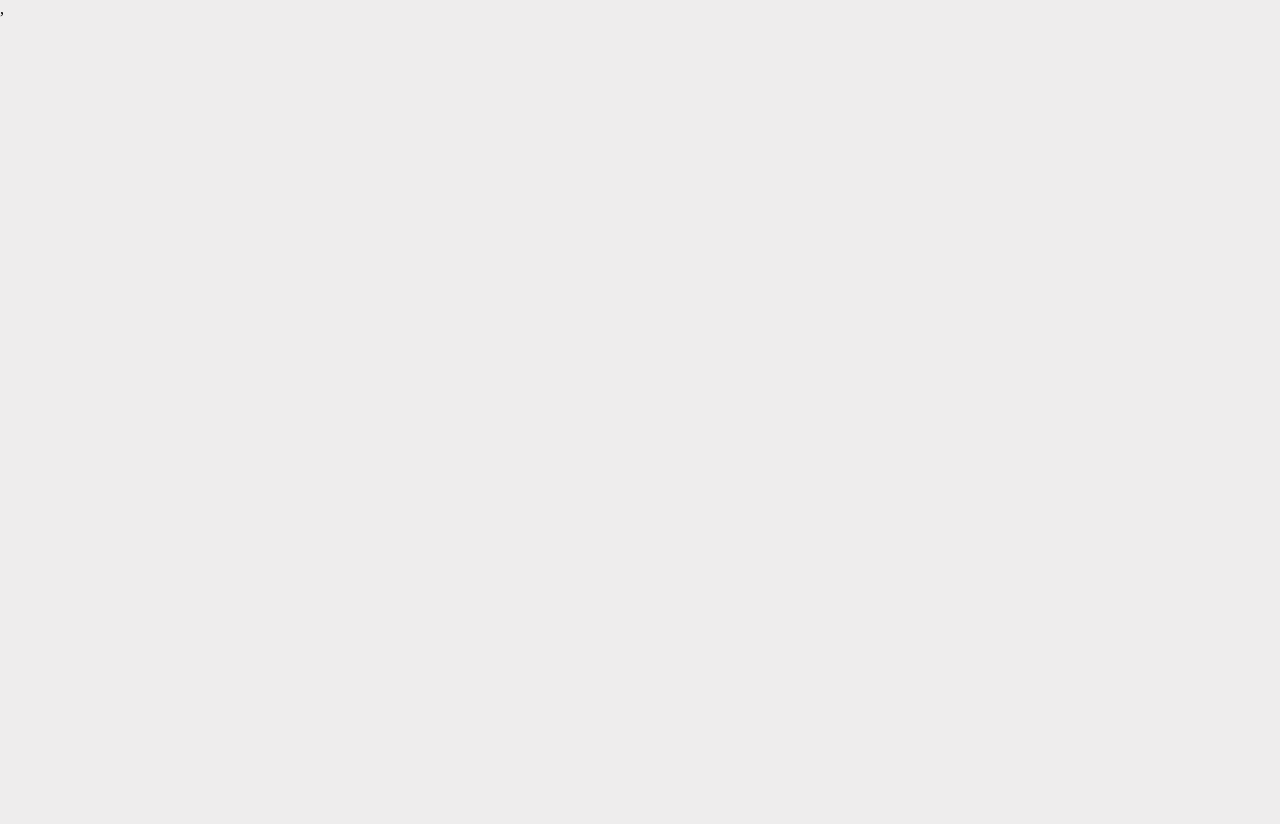
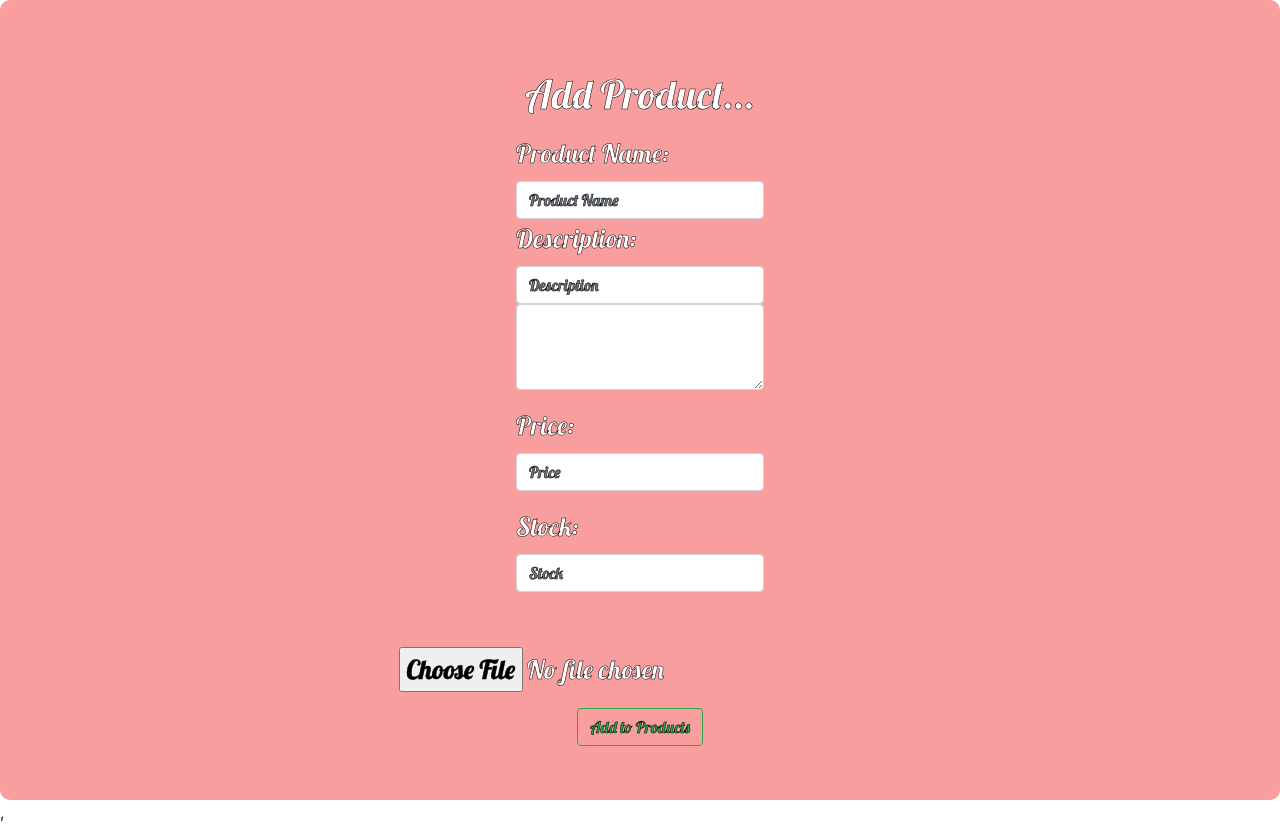
Before and after one commit to HernanBritos/ecommerce-ft04-g1, a React (Create React App) app in the folder client/: page /admin/products/add in a window 1280 px wide. Before the commit the page ends 800 px from the top, so only its background shows below. Built offline with nearby package versions, Linux system fonts and the light colour scheme.

Commit message:
admin product y add

```diff
--- a/client/public/index.html
+++ b/client/public/index.html
@@ -8,6 +8,7 @@
       href="https://fonts.googleapis.com/css2?family=Lato&family=Lobster&family=Montserrat&family=Open+Sans&family=Oswald&family=Roboto&display=swap"
       rel="stylesheet"
     />
+    <link rel="stylesheet" href="https://stackpath.bootstrapcdn.com/bootstrap/4.1.3/css/bootstrap.min.css" integrity="sha384-MCw98/SFnGE8fJT3GXwEOngsV7Zt27NXFoaoApmYm81iuXoPkFOJwJ8ERdknLPMO" crossorigin="anonymous">
     <link
       href="https://fonts.googleapis.com/css2?family=Cinzel:wght@400;500;600;700;800;900&display=swap"
       rel="stylesheet"
--- a/client/src/App.js
+++ b/client/src/App.js
@@ -2,6 +2,8 @@ import React from "react";
 import "./App.css";
 import { BrowserRouter, Route } from "react-router-dom";
 import CatalogComponent from "./components/catalogComponent";
+import FormProduct from "./components/formProducto.jsx";
+import AdminAddProduct from "./components/adminAddProduct.jsx";
 import ProductComponent from "./container/productComponent";
 import HeaderInicio from "./components/headerInicio";
 
@@ -12,6 +14,8 @@ function App() {
       <main className="main">
         <div className="content">
           <Route path="/" exact={true} render={() => <CatalogComponent />} />
+          <Route path="/admin/products" exact={true} render={() => <AdminAddProduct />} />
+          <Route path="/admin/products/add" exact={true} render={() => <FormProduct />} />
           <Route
             path="/product/:id"
             exact={true}
--- /dev/null
+++ b/client/src/components/adminAddProduct.jsx
@@ -0,0 +1,60 @@
+import React from "react";
+import cComponent from "../components/css/adminAddProduct.module.css";
+import { Link } from "react-router-dom";
+
+export default function AdminAddProduct() {
+
+
+return (
+<div class={cComponent.products} ng-app="app" ng-controller="AppCtrl">
+
+  <md-content layout-padding>
+    <div class="actionpane">
+    <Link to="/admin/products/add">
+      <button class="btn btn-default">New Product</button>
+    </Link>
+    </div>
+
+
+    <div class="tables">
+      <table class="table  table-striped table-bordered table-hover table-checkable order-column dataTable">
+      <thead><tr>
+        <th>ID</th>
+        <th>Name</th>
+        <th>Category</th>
+        <th>Price</th>
+        <th>Quantity</th>
+        <th>Status</th>
+        <th>Created</th>
+        </tr></thead>
+        <tbody>
+          <tr>
+            <td>123434</td>
+            <td><span class={cComponent.name}>Titanuim streak wedding band</span>
+</td>
+            <td>Rings</td>
+            <td>N5,000.00</td>
+            <td>12</td>
+            <td><span class="label label-success"> Available </span></td>
+            <td>4 Feb 2017</td>
+          </tr>
+          <tr>
+            <td>123434</td>
+            <td><span class={cComponent.name}>Cascade sterling silver wedding band</span>
+</td>
+            <td>Rings</td>
+            <td>N5,000.00</td>
+            <td>12</td>
+            <td><span class="label label-danger"> UnAvailable </span></td>
+            <td>4 Feb 2017</td>
+          </tr>
+        </tbody>
+      </table>
+    </div>
+  </md-content>
+</div>
+
+)
+
+
+};
--- /dev/null
+++ b/client/src/components/css/adminAddProduct.module.css
@@ -0,0 +1,7 @@
+
+.products .name {
+
+      border-bottom: 1px dotted #ccc;
+      cursor: pointer;
+
+}
--- /dev/null
+++ b/client/src/components/css/formproducto.module.css
@@ -0,0 +1,15 @@
+.form {
+
+    background: rgb(248, 158, 158);
+    min-height: 100vh;
+    display: flex;
+    flex-direction: column;
+    align-items: center;
+    justify-content: center;
+    font-size: calc(10px + 2vmin);
+    color: white;
+    font-family: 'Lobster';
+    border-radius: 10px;
+    -webkit-text-stroke: 0.5px black;
+
+};
--- /dev/null
+++ b/client/src/components/formProducto.jsx
@@ -0,0 +1,96 @@
+import React from "react";
+import cComponent from "../components/css/formproducto.module.css";
+
+
+export default function FormProduct() {
+
+const [input, setInput] = React.useState({
+    productname: '',
+    description: '',
+    price: '',
+    stock: '',
+    img: ''
+    });
+
+const [errors, setErrors] = React.useState({});
+
+const handleInputChange = function(e){
+    setInput({
+        ...input,
+        [e.target.name]: e.target.value
+    })
+    // setErrors(validate({
+    //     ...input,
+    //     [e.target.name]: e.target.value
+    // }));
+}
+
+const handleSubmit = function(e) {
+    e.preventDefault();
+}
+
+return (
+    <form onSubmit={handleSubmit}>
+    <div class={cComponent.form}>
+    <h1 className="my-3">Add Product... </h1>
+    <div class="nose">
+    <label for="productname">Product Name: </label>
+    <input
+    name="name"
+    value={input.name}
+    type="text"
+    onChange={handleInputChange}
+    class="form-control"
+    id="ProductName"
+    placeholder="Product Name"
+    />
+    </div>
+    <div class="form-group">
+    <label for="description">Description: </label>
+    <input
+    name="description"
+    value={input.description}
+    type="text"
+    onChange={handleInputChange}
+    class="form-control"
+    id="Description"
+    placeholder="Description"
+    />
+    <textarea class="form-control" id="exampleFormControlTextarea1" rows="3"></textarea>
+    </div>
+    <div class="form-group">
+    <label for="price">Price: </label>
+    <input
+    name="price"
+    value={input.price}
+    type="real"
+    onChange={handleInputChange}
+    class="form-control"
+    id="price"
+    placeholder="Price"
+    />
+    </div>
+    <div class="form-group">
+    <label for="stock">Stock: </label>
+    <input
+    name="stock"
+    value={input.stock}
+    type="number"
+    onChange={handleInputChange}
+    class="form-control"
+    id="stock"
+    placeholder="Stock"
+    />
+    </div>
+    <div class="form-group">
+    <label for="exampleFormControlFile1"></label>
+    <input type="file" class="form-control-file" id="exampleFormControlFile1" />
+    </div>
+    <button type="submit" class="btn btn-outline-success">Add to Products</button>
+    </div>
+
+  </form>
+    )
+
+
+};
```
